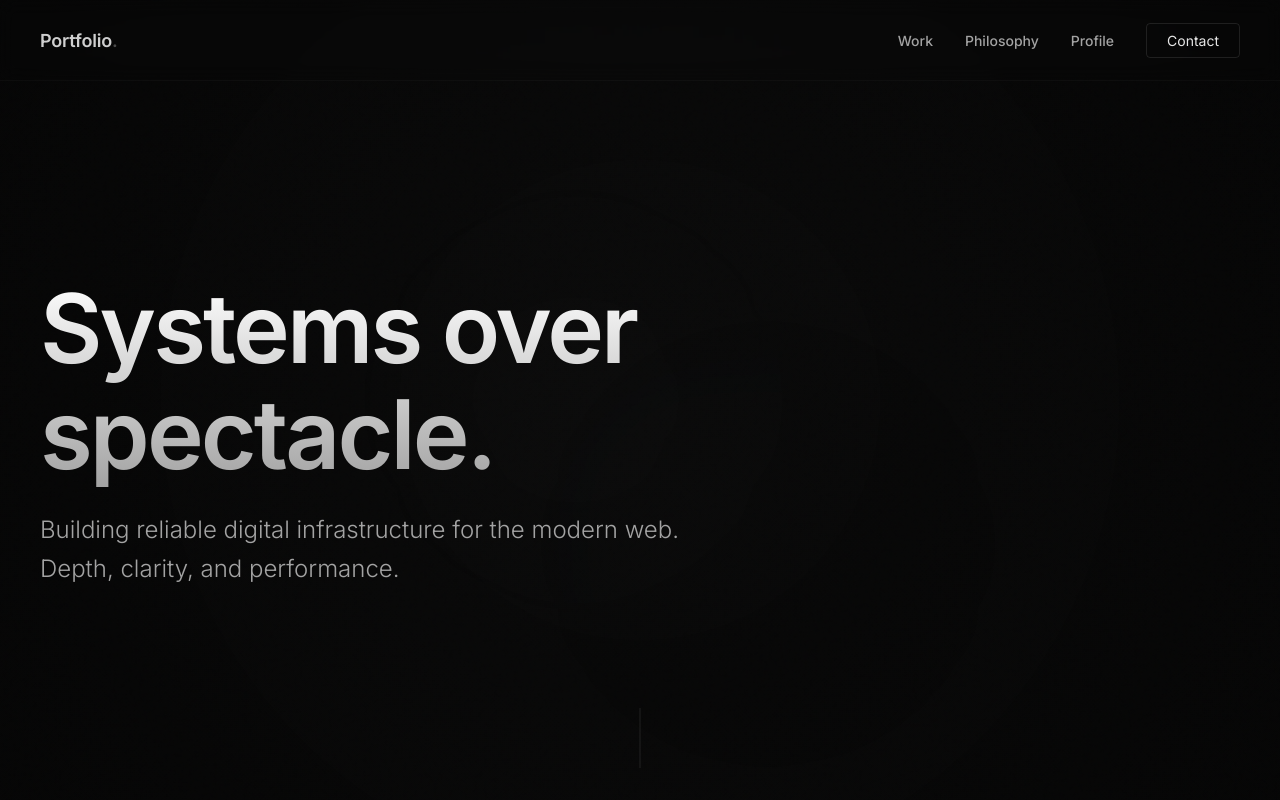
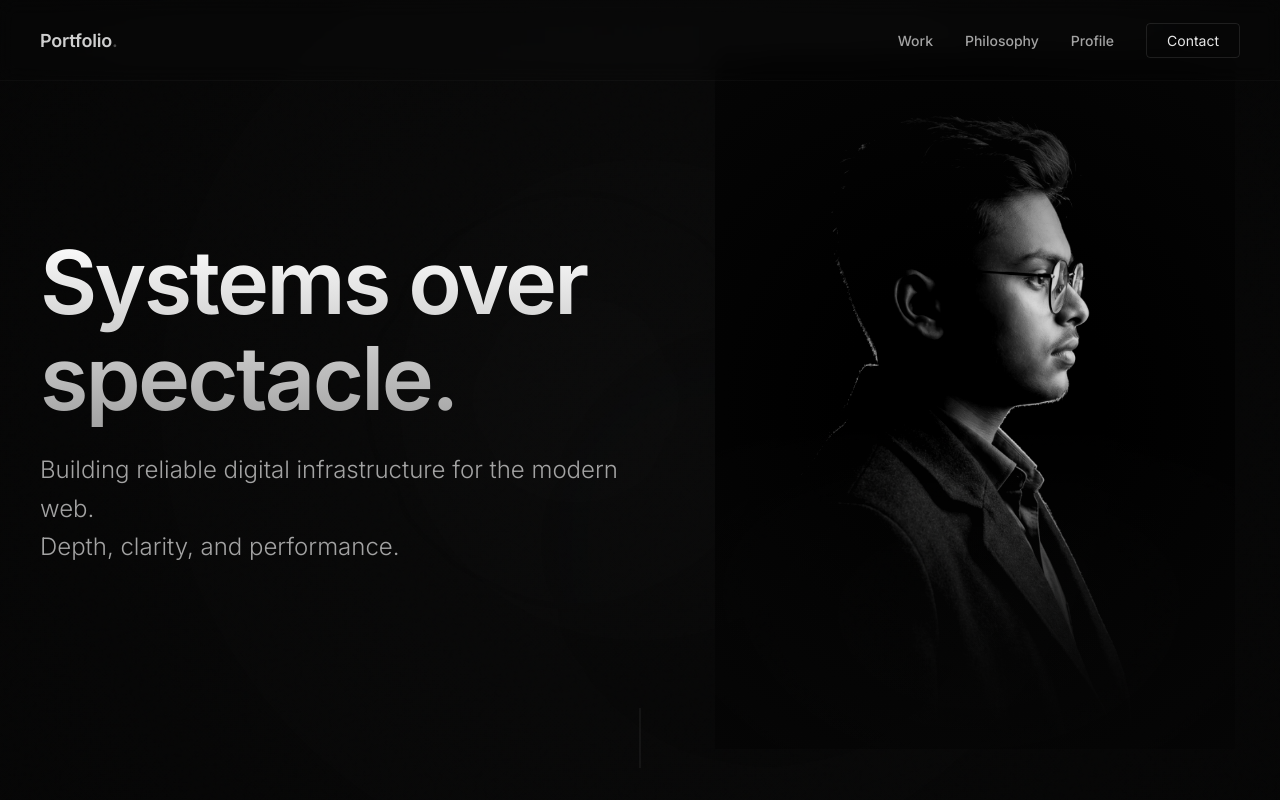
Before and after one commit to 202201152/Portfolio, a React (Vite) app: page / in a window 1280 px wide. Shown: the top 800 px of the page. Built offline with nearby package versions, Linux system fonts and the light colour scheme.

Commit message:
profile photo

```diff
--- a/src/components/Sections/Hero.css
+++ b/src/components/Sections/Hero.css
@@ -1,20 +1,86 @@
 .hero-section {
-    height: 100vh;
+    min-height: 100vh;
     display: flex;
     align-items: center;
     position: relative;
-    /* Ensure it sits above background but allows clicks */
     z-index: 10;
+    overflow: hidden;
+    /* Prevent image bleed */
+}
+
+.hero-container {
+    display: grid;
+    grid-template-columns: 1.2fr 1fr;
+    align-items: center;
+    gap: 2rem;
 }
 
 .hero-content {
-    max-width: 800px;
-    padding-top: 4rem;
-    /* Offset for optical balance */
+    /* Padding left already handled by .container */
+    z-index: 2;
+    /* Text above image blend */
+}
+
+.hero-visual {
+    position: relative;
+    height: 100%;
+    display: flex;
+    justify-content: center;
+    align-items: center;
+}
+
+.hero-image-wrapper {
+    position: relative;
+    width: 65vh;
+    /* Large but contained */
+    max-width: 100%;
+    aspect-ratio: 3/4;
+    opacity: 0;
+    transform: scale(0.95);
+    transition: opacity 2s var(--ease-cinematic), transform 2s var(--ease-cinematic);
+}
+
+.hero-image {
+    width: 100%;
+    height: 100%;
+    object-fit: cover;
+    filter: grayscale(100%) contrast(1.1) brightness(0.9);
+    mask-image: linear-gradient(to bottom, black 50%, transparent 100%);
+    -webkit-mask-image: linear-gradient(to bottom, black 50%, transparent 100%);
+    border-radius: 4px;
+}
+
+/* Optional vignette overlay for extra depth */
+.hero-vignette {
+    position: absolute;
+    inset: 0;
+    background: radial-gradient(circle at center, transparent 30%, var(--bg-void) 100%);
+    pointer-events: none;
+}
+
+/* Responsive: Stack on mobile */
+@media (max-width: 900px) {
+    .hero-container {
+        grid-template-columns: 1fr;
+        text-align: center;
+        padding-top: 6rem;
+    }
+
+    .hero-content {
+        margin-bottom: 2rem;
+    }
+
+    .hero-image-wrapper {
+        width: 60vw;
+        max-width: 300px;
+        margin: 0 auto;
+        opacity: 0.6;
+        /* Subtler on mobile */
+    }
 }
 
 .hero-title {
-    font-size: clamp(3rem, 8vw, 6rem);
+    font-size: clamp(3rem, 7vw, 5.5rem);
     font-weight: 600;
     /* Inter SemiBold */
     line-height: 1.1;
--- a/src/components/Sections/Hero.jsx
+++ b/src/components/Sections/Hero.jsx
@@ -1,14 +1,17 @@
 import { useEffect, useRef } from 'react';
+import profileImg from '../../assets/profile-dark.png';
 import './Hero.css';
 
 const Hero = () => {
     const titleRef = useRef(null);
     const subtextRef = useRef(null);
+    const imageRef = useRef(null);
 
     useEffect(() => {
         // Simple delay staggering for entrance
         const title = titleRef.current;
         const subtext = subtextRef.current;
+        const image = imageRef.current;
 
         if (title) {
             title.style.opacity = '1';
@@ -20,6 +23,13 @@ const Hero = () => {
                 subtext.style.opacity = '1';
                 subtext.style.transform = 'translateY(0)';
             }, 200);
+        }
+
+        if (image) {
+            setTimeout(() => {
+                image.style.opacity = '1';
+                image.style.transform = 'scale(1)';
+            }, 600);
         }
     }, []);
 
@@ -35,6 +45,13 @@ const Hero = () => {
                         Depth, clarity, and performance.
                     </p>
                 </div>
+
+                <div className="hero-visual">
+                    <div ref={imageRef} className="hero-image-wrapper">
+                        <img src={profileImg} alt="Profile" className="hero-image" />
+                        <div className="hero-vignette"></div>
+                    </div>
+                </div>
             </div>
 
             <div className="scroll-indicator">
```
Also changed, not shown: src/assets/profile-dark.png (added).
